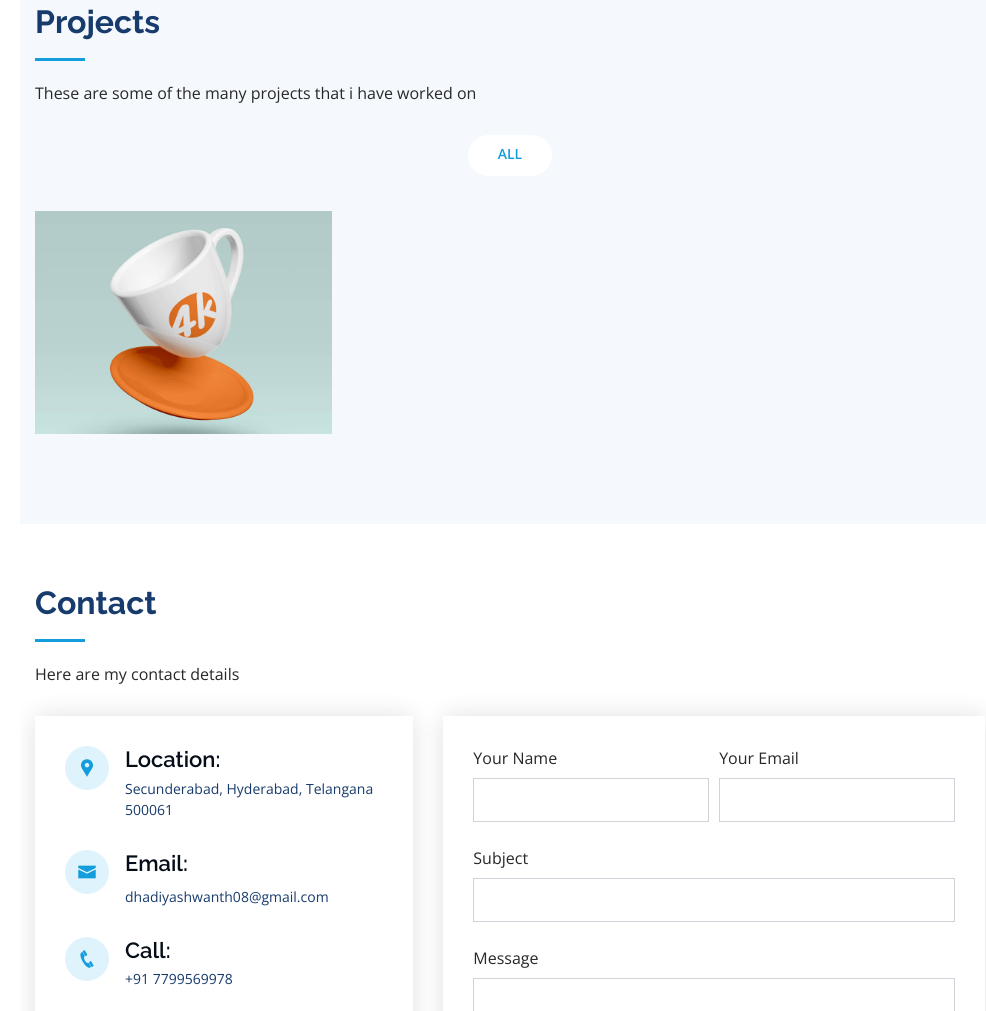
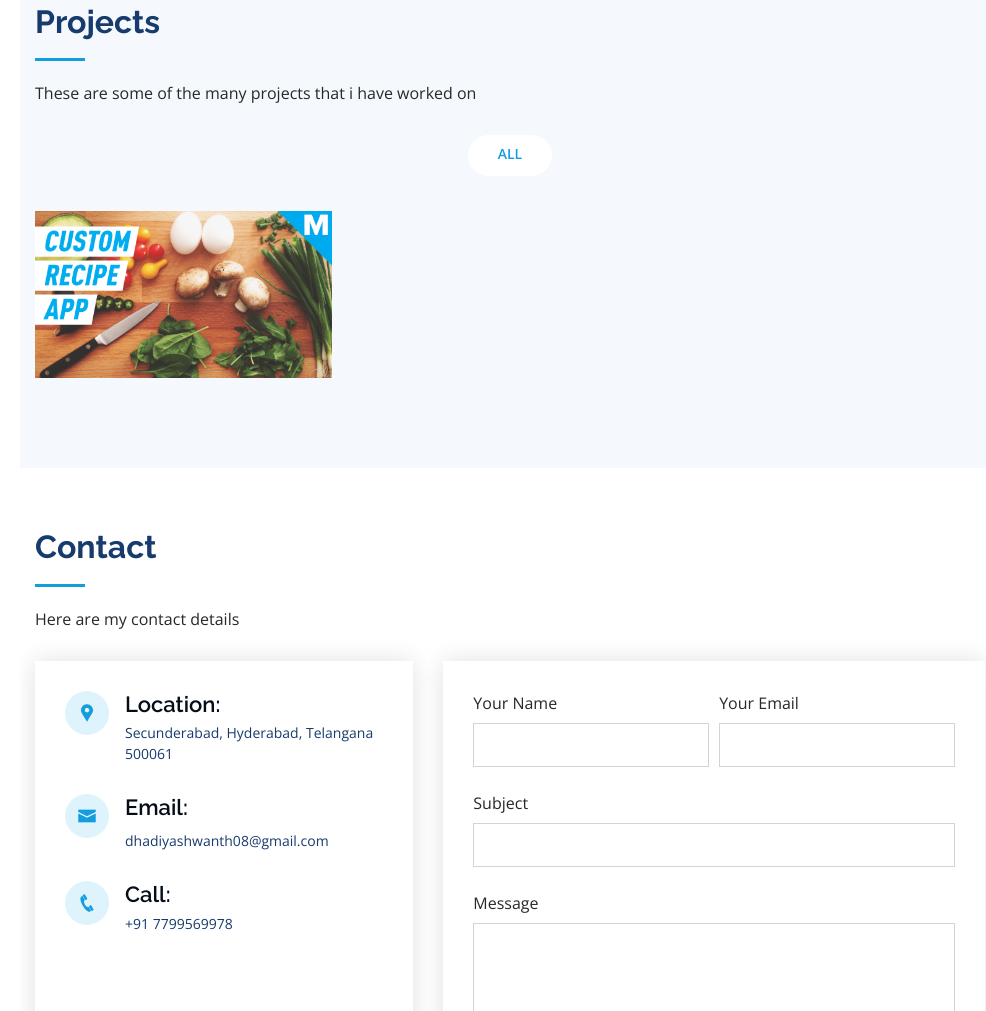
Before and after one commit to dhadiyashwanth/Portfolio, a plain HTML site: page index.html in a window 1280 px wide. Shown: the part 2249-3260 px from the top of the page, without its empty margins (280-1266 px from the left). Drawn offline with nearby package versions, Linux system fonts and the light colour scheme; grey boxes are pictures that could not be loaded.

Commit message:
Update index.html

```diff
--- a/index.html
+++ b/index.html
@@ -223,12 +223,12 @@
 
         <div class="row portfolio-container" data-aos="fade-up" data-aos-delay="100">
 
-          <div class="col-lg-4 col-md-6 portfolio-item filter-web">
+           <div class="col-lg-4 col-md-6 portfolio-item filter-web">
             <div class="portfolio-wrap">
-              <img src="assets/img/portfolio/portfolio-1.jpg" class="img-fluid" alt="">
+              <img src="assets/img/portfolio/recipe.png" class="img-fluid" alt="">
               <div class="portfolio-links">
-<!--                 <a href="assets/img/portfolio/portfolio-1.jpg" data-gall="portfolioGallery" class="venobox" title="App 1"><i class="bx bx-plus"></i></a> -->
-                <a href="https://www.google.com/" title="More Details"><i class="bx bx-link"></i></a>
+                <a href="assets/img/portfolio/recipe.png" data-gall="portfolioGallery" class="venobox" title="App 1"><i class="bx bx-plus"></i></a>
+                <a href="https://dhadiyashwanth.github.io/recipe/" title="More Details"><i class="bx bx-link"></i></a>
               </div>
             </div>
           </div>
```
